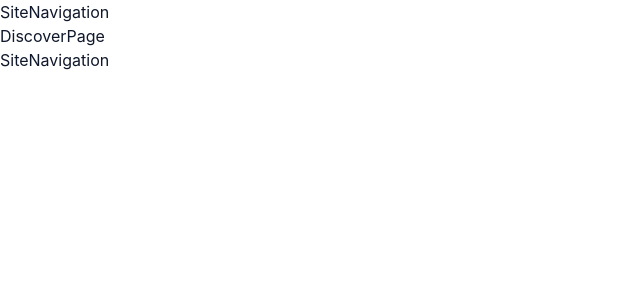
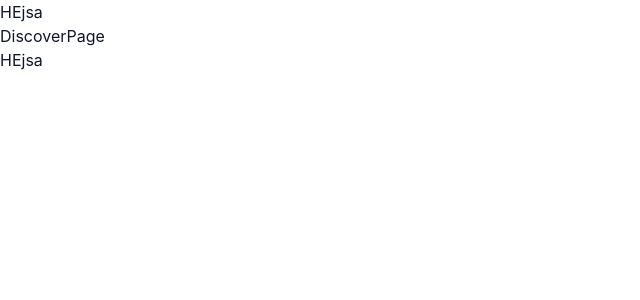
Before and after one commit to daniielp/web-app, a React (Create React App) app: page / in a window 1280 px wide. Shown: the top 300 px of the page, without its empty margins (0-640 px from the left). Built offline with nearby package versions, Linux system fonts and the light colour scheme.

Commit message:
Added popup to location

```diff
--- a/package.json
+++ b/package.json
@@ -3,6 +3,7 @@
   "version": "0.1.0",
   "private": true,
   "dependencies": {
+    "@radix-ui/react-toggle-group": "^1.1.0",
     "@testing-library/jest-dom": "^5.17.0",
     "@testing-library/react": "^13.4.0",
     "@testing-library/user-event": "^13.5.0",
--- /dev/null
+++ b/src/components/Address/Address.jsx
@@ -0,0 +1,27 @@
+import React from 'react'
+import {Drawer, DrawerContent, DrawerHeader, DrawerTitle, DrawerTrigger} from "../Drawer"
+import AddressInput from './AddressInput'
+import AddressLocation from './AddressLocation'
+
+function Address() {
+  return (
+    <Drawer>
+        <DrawerTrigger>
+            <button>HEjsa</button>
+        </DrawerTrigger>
+        <DrawerContent>
+            <DrawerHeader>
+                <DrawerTitle>
+                    Lokation
+                </DrawerTitle>
+            </DrawerHeader>
+            <div>
+                <AddressLocation />
+                <AddressInput />
+            </div>
+        </DrawerContent>
+    </Drawer>
+  )
+}
+
+export default Address
--- a/src/components/Address/AddressInput.jsx
+++ b/src/components/Address/AddressInput.jsx
@@ -2,7 +2,7 @@ import React from 'react'
 
 function AddressInput() {
   return (
-    <div>AddressInput</div>
+    <div>Søg efter din adresse ...</div>
   )
 }
 
--- a/src/components/Address/AddressLocation.jsx
+++ b/src/components/Address/AddressLocation.jsx
@@ -2,7 +2,7 @@ import React from 'react'
 
 function AddressLocation() {
   return (
-    <div>AddressLocation</div>
+    <div>Brug min lokation</div>
   )
 }
 
--- a/src/components/SiteNavigation.tsx
+++ b/src/components/SiteNavigation.tsx
@@ -1,9 +1,10 @@
 import React from 'react'
+import Address from './Address/Address'
 
 function SiteNavigation() {
   return (
     <header>
-        SiteNavigation
+        <Address />
     </header>
   )
 }
```
Also changed, not shown: 1 other file (tests, documents, lock files or other folders).
